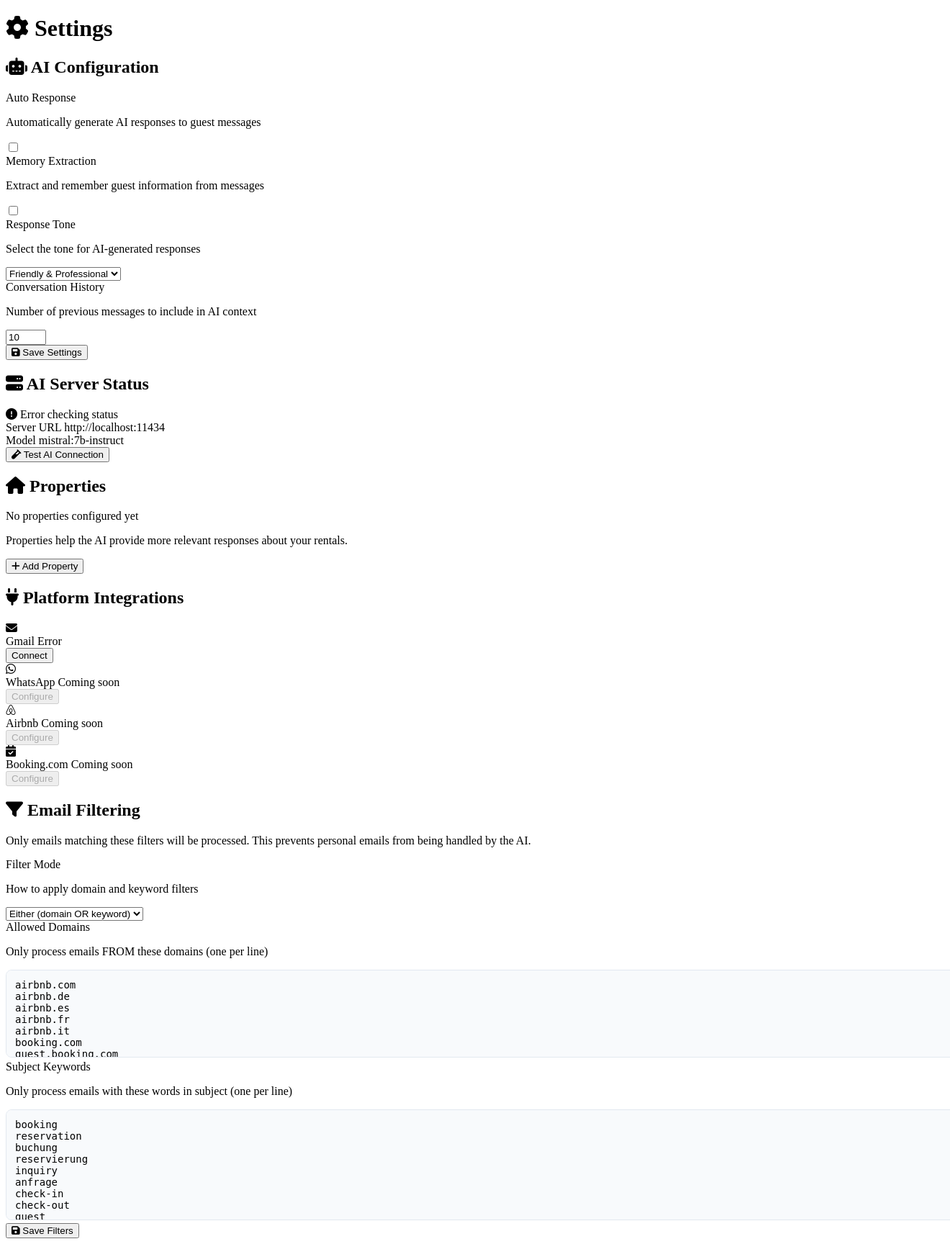
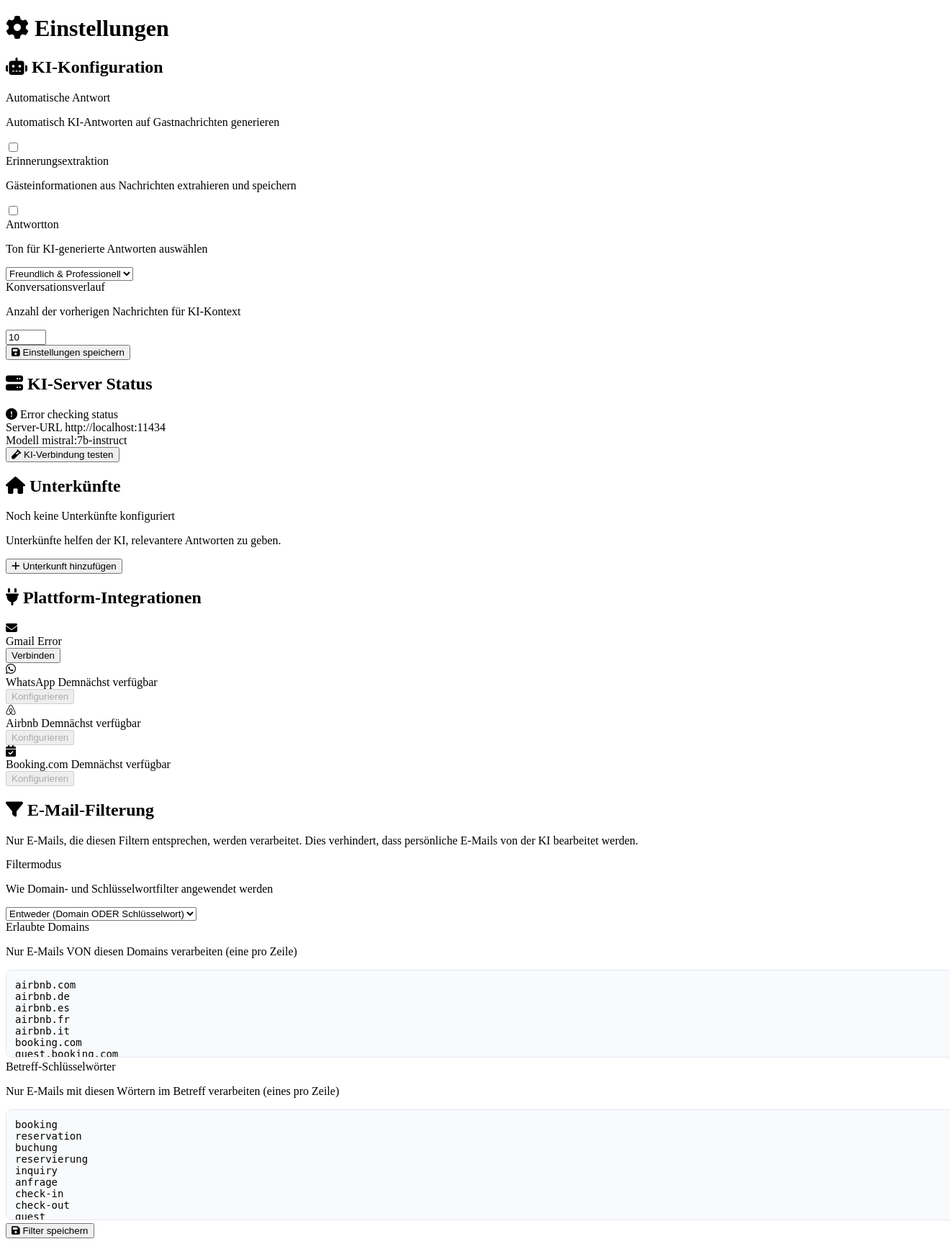
Before and after one commit to urlaubsmagie-code/FlaskApp, a Flask app: template templates/chatbot/settings.html in a window 1320 px wide; the page is wider, and only the part inside the window is pictured. Shown: the part 131-1859 px from the top of that part at 72% size. Run offline with Flask 3, Linux system fonts and the light colour scheme; the template is opened without the code that fills it, so the values that code supplies are empty; parts of the project's set-up code (start-up, migrations or seed data) failed here and were passed over.

Commit message:
fix: add data-i18n attributes to all templates for full translation support
- Add translation keys to inbox.html (filters, search, empty states)
- Add translation keys to settings.html (AI config, integrations, email filtering)
- Add translation keys to conversation.html (messages, AI toggle, input)
- Add translation keys to guest_profile.html (info, memories, notes, modal)
- Add 40+ new translation keys to i18n.js for both German and English
- Language selector now properly translates entire website

Co-Authored-By: Claude Opus 4.5 <noreply@anthropic.com>

```diff
--- a/templates/chatbot/settings.html
+++ b/templates/chatbot/settings.html
@@ -1,26 +1,26 @@
 {% extends "chatbot/base.html" %}
 
-{% block title %}Settings{% endblock %}
+{% block title %}{{ _('Settings') if _ else 'Einstellungen' }}{% endblock %}
 
 {% block content %}
 <div class="settings-container">
     <!-- Header -->
     <div class="page-header">
-        <h1><i class="fas fa-cog"></i> Settings</h1>
+        <h1><i class="fas fa-cog"></i> <span data-i18n="settings.title">Einstellungen</span></h1>
     </div>
 
     <div class="settings-grid">
         <!-- AI Settings -->
         <div class="settings-card">
             <div class="card-header">
-                <h2><i class="fas fa-robot"></i> AI Configuration</h2>
+                <h2><i class="fas fa-robot"></i> <span data-i18n="settings.ai.title">KI-Konfiguration</span></h2>
             </div>
             <div class="card-body">
                 <form id="aiSettingsForm">
                     <div class="setting-item">
                         <div class="setting-info">
-                            <label for="autoResponse">Auto Response</label>
-                            <p class="setting-description">Automatically generate AI responses to guest messages</p>
+                            <label for="autoResponse" data-i18n="settings.ai.autoResponse">Automatische Antwort</label>
+                            <p class="setting-description" data-i18n="settings.ai.autoResponse.desc">Automatisch KI-Antworten auf Gastnachrichten generieren</p>
                         </div>
                         <label class="toggle-switch">
                             <input type="checkbox" id="autoResponse" name="auto_response_enabled"
@@ -31,8 +31,8 @@
 
                     <div class="setting-item">
                         <div class="setting-info">
-                            <label for="memoryExtraction">Memory Extraction</label>
-                            <p class="setting-description">Extract and remember guest information from messages</p>
+                            <label for="memoryExtraction" data-i18n="settings.ai.memoryExtraction">Erinnerungsextraktion</label>
+                            <p class="setting-description" data-i18n="settings.ai.memoryExtraction.desc">Gästeinformationen aus Nachrichten extrahieren und speichern</p>
                         </div>
                         <label class="toggle-switch">
                             <input type="checkbox" id="memoryExtraction" name="memory_extraction_enabled"
@@ -43,22 +43,22 @@
 
                     <div class="setting-item">
                         <div class="setting-info">
-                            <label for="responseTone">Response Tone</label>
-                            <p class="setting-description">Select the tone for AI-generated responses</p>
+                            <label for="responseTone" data-i18n="settings.ai.tone">Antwortton</label>
+                            <p class="setting-description" data-i18n="settings.ai.tone.desc">Ton für KI-generierte Antworten auswählen</p>
                         </div>
                         <select id="responseTone" name="ai_response_tone" class="setting-select">
                             {% set current_tone = settings|selectattr('key', 'equalto', 'ai_response_tone')|map(attribute='value')|first or 'friendly_professional' %}
-                            <option value="friendly_professional" {% if current_tone == 'friendly_professional' %}selected{% endif %}>Friendly & Professional</option>
-                            <option value="formal" {% if current_tone == 'formal' %}selected{% endif %}>Formal</option>
-                            <option value="casual" {% if current_tone == 'casual' %}selected{% endif %}>Casual</option>
-                            <option value="concise" {% if current_tone == 'concise' %}selected{% endif %}>Concise</option>
+                            <option value="friendly_professional" {% if current_tone == 'friendly_professional' %}selected{% endif %} data-i18n="settings.ai.tone.friendly">Freundlich & Professionell</option>
+                            <option value="formal" {% if current_tone == 'formal' %}selected{% endif %} data-i18n="settings.ai.tone.formal">Formell</option>
+                            <option value="casual" {% if current_tone == 'casual' %}selected{% endif %} data-i18n="settings.ai.tone.casual">Locker</option>
+                            <option value="concise" {% if current_tone == 'concise' %}selected{% endif %} data-i18n="settings.ai.tone.concise">Prägnant</option>
                         </select>
                     </div>
 
                     <div class="setting-item">
                         <div class="setting-info">
-                            <label for="maxHistory">Conversation History</label>
-                            <p class="setting-description">Number of previous messages to include in AI context</p>
+                            <label for="maxHistory" data-i18n="settings.ai.history">Konversationsverlauf</label>
+                            <p class="setting-description" data-i18n="settings.ai.history.desc">Anzahl der vorherigen Nachrichten für KI-Kontext</p>
                         </div>
                         <input type="number" id="maxHistory" name="max_conversation_history"
                             value="{{ settings|selectattr('key', 'equalto', 'max_conversation_history')|map(attribute='value')|first or '10' }}"
@@ -66,7 +66,7 @@
                     </div>
 
                     <button type="submit" class="btn btn-primary">
-                        <i class="fas fa-save"></i> Save Settings
+                        <i class="fas fa-save"></i> <span data-i18n="settings.ai.save">Einstellungen speichern</span>
                     </button>
                 </form>
             </div>
@@ -75,29 +75,29 @@
         <!-- Ollama Status -->
         <div class="settings-card">
             <div class="card-header">
-                <h2><i class="fas fa-server"></i> AI Server Status</h2>
+                <h2><i class="fas fa-server"></i> <span data-i18n="settings.server.title">KI-Server Status</span></h2>
             </div>
             <div class="card-body">
                 <div class="status-display" id="ollamaStatus">
                     <div class="status-indicator checking">
                         <i class="fas fa-spinner fa-spin"></i>
-                        <span>Checking connection...</span>
+                        <span data-i18n="settings.server.checking">Verbindung wird geprüft...</span>
                     </div>
                 </div>
 
                 <div class="server-info">
                     <div class="info-row">
-                        <span class="info-label">Server URL</span>
+                        <span class="info-label" data-i18n="settings.server.url">Server-URL</span>
                         <span class="info-value">http://localhost:11434</span>
                     </div>
                     <div class="info-row">
-                        <span class="info-label">Model</span>
+                        <span class="info-label" data-i18n="settings.server.model">Modell</span>
                         <span class="info-value">mistral:7b-instruct</span>
                     </div>
                 </div>
 
                 <button class="btn btn-secondary" onclick="testAI()">
-                    <i class="fas fa-vial"></i> Test AI Connection
+                    <i class="fas fa-vial"></i> <span data-i18n="settings.server.test">KI-Verbindung testen</span>
                 </button>
             </div>
         </div>
@@ -105,7 +105,7 @@
         <!-- Properties -->
         <div class="settings-card">
             <div class="card-header">
-                <h2><i class="fas fa-home"></i> Properties</h2>
+                <h2><i class="fas fa-home"></i> <span data-i18n="settings.properties.title">Unterkünfte</span></h2>
             </div>
             <div class="card-body">
                 {% if properties %}
@@ -114,7 +114,7 @@
                     <div class="property-item">
                         <div class="property-info">
                             <span class="property-name">{{ prop.name }}</span>
-                            <span class="property-address">{{ prop.address or 'No address' }}</span>
+                            <span class="property-address">{{ prop.address or 'Keine Adresse' }}</span>
                         </div>
                         <div class="property-meta">
                             <span><i class="fas fa-bed"></i> {{ prop.bedrooms }}</span>
@@ -124,11 +124,11 @@
                     {% endfor %}
                 </div>
                 {% else %}
-                <p class="no-data">No properties configured yet</p>
-                <p class="help-text">Properties help the AI provide more relevant responses about your rentals.</p>
+                <p class="no-data" data-i18n="settings.properties.empty">Noch keine Unterkünfte konfiguriert</p>
+                <p class="help-text" data-i18n="settings.properties.help">Unterkünfte helfen der KI, relevantere Antworten zu geben.</p>
                 {% endif %}
                 <button class="btn btn-secondary" onclick="addProperty()">
-                    <i class="fas fa-plus"></i> Add Property
+                    <i class="fas fa-plus"></i> <span data-i18n="settings.properties.add">Unterkunft hinzufügen</span>
                 </button>
             </div>
         </div>
@@ -136,7 +136,7 @@
         <!-- Platform Integrations -->
         <div class="settings-card">
             <div class="card-header">
-                <h2><i class="fas fa-plug"></i> Platform Integrations</h2>
+                <h2><i class="fas fa-plug"></i> <span data-i18n="settings.integrations.title">Plattform-Integrationen</span></h2>
             </div>
             <div class="card-body">
                 <!-- Gmail Integration -->
@@ -145,12 +145,12 @@
                         <i class="fas fa-envelope"></i>
                     </div>
                     <div class="integration-info">
-                        <span class="integration-name">Gmail</span>
-                        <span class="integration-status" id="gmailStatus">Checking...</span>
+                        <span class="integration-name" data-i18n="settings.integrations.gmail">Gmail</span>
+                        <span class="integration-status" id="gmailStatus" data-i18n="common.loading">Laden...</span>
                         <span class="integration-email" id="gmailEmail"></span>
                     </div>
                     <button class="btn btn-secondary btn-sm" id="gmailButton" onclick="handleGmailAction()">
-                        Connect
+                        <span data-i18n="settings.integrations.connect">Verbinden</span>
                     </button>
                 </div>
 
@@ -158,13 +158,13 @@
                 <div class="gmail-actions" id="gmailActions" style="display: none;">
                     <div class="action-buttons">
                         <button class="btn btn-primary btn-sm" onclick="fetchEmails()">
-                            <i class="fas fa-download"></i> Fetch Emails
+                            <i class="fas fa-download"></i> <span data-i18n="settings.integrations.fetchEmails">E-Mails abrufen</span>
                         </button>
                         <button class="btn btn-secondary btn-sm" onclick="processEmails()">
-                            <i class="fas fa-cogs"></i> Process Unread
+                            <i class="fas fa-cogs"></i> <span data-i18n="settings.integrations.processUnread">Ungelesene verarbeiten</span>
                         </button>
                     </div>
-                    <p class="help-text">Fetch imports emails into inbox. Process runs AI on unread emails.</p>
+                    <p class="help-text" data-i18n="settings.integrations.gmailHelp">Abrufen importiert E-Mails in den Posteingang. Verarbeiten führt KI auf ungelesene E-Mails aus.</p>
                 </div>
 
                 <div class="integration-item">
@@ -172,10 +172,10 @@
                         <i class="fab fa-whatsapp"></i>
                     </div>
                     <div class="integration-info">
-                        <span class="integration-name">WhatsApp</span>
-                        <span class="integration-status not-configured">Coming soon</span>
+                        <span class="integration-name" data-i18n="settings.integrations.whatsapp">WhatsApp</span>
+                        <span class="integration-status not-configured" data-i18n="settings.integrations.comingSoon">Demnächst verfügbar</span>
                     </div>
-                    <button class="btn btn-secondary btn-sm" disabled>Configure</button>
+                    <button class="btn btn-secondary btn-sm" disabled data-i18n="settings.integrations.configure">Konfigurieren</button>
                 </div>
 
                 <div class="integration-item">
@@ -183,10 +183,10 @@
                         <i class="fab fa-airbnb"></i>
                     </div>
                     <div class="integration-info">
-                        <span class="integration-name">Airbnb</span>
-                        <span class="integration-status not-configured">Coming soon</span>
+                        <span class="integration-name" data-i18n="settings.integrations.airbnb">Airbnb</span>
+                        <span class="integration-status not-configured" data-i18n="settings.integrations.comingSoon">Demnächst verfügbar</span>
                     </div>
-                    <button class="btn btn-secondary btn-sm" disabled>Configure</button>
+                    <button class="btn btn-secondary btn-sm" disabled data-i18n="settings.integrations.configure">Konfigurieren</button>
                 </div>
 
                 <div class="integration-item">
@@ -194,10 +194,10 @@
                         <i class="fas fa-calendar-check"></i>
                     </div>
                     <div class="integration-info">
-                        <span class="integration-name">Booking.com</span>
-                        <span class="integration-status not-configured">Coming soon</span>
+                        <span class="integration-name" data-i18n="settings.integrations.booking">Booking.com</span>
+                        <span class="integration-status not-configured" data-i18n="settings.integrations.comingSoon">Demnächst verfügbar</span>
                     </div>
-                    <button class="btn btn-secondary btn-sm" disabled>Configure</button>
+                    <button class="btn btn-secondary btn-sm" disabled data-i18n="settings.integrations.configure">Konfigurieren</button>
                 </div>
             </div>
         </div>
@@ -205,31 +205,31 @@
         <!-- Email Filtering -->
         <div class="settings-card">
             <div class="card-header">
-                <h2><i class="fas fa-filter"></i> Email Filtering</h2>
+                <h2><i class="fas fa-filter"></i> <span data-i18n="settings.filter.title">E-Mail-Filterung</span></h2>
             </div>
             <div class="card-body">
-                <p class="help-text" style="margin-bottom: 15px;">
-                    Only emails matching these filters will be processed. This prevents personal emails from being handled by the AI.
+                <p class="help-text" style="margin-bottom: 15px;" data-i18n="settings.filter.desc">
+                    Nur E-Mails, die diesen Filtern entsprechen, werden verarbeitet. Dies verhindert, dass persönliche E-Mails von der KI bearbeitet werden.
                 </p>
 
                 <form id="emailFilterForm">
                     <div class="setting-item">
                         <div class="setting-info">
-                            <label for="filterMode">Filter Mode</label>
-                            <p class="setting-description">How to apply domain and keyword filters</p>
+                            <label for="filterMode" data-i18n="settings.filter.mode">Filtermodus</label>
+                            <p class="setting-description" data-i18n="settings.filter.mode.desc">Wie Domain- und Schlüsselwortfilter angewendet werden</p>
                         </div>
                         <select id="filterMode" name="filter_mode" class="setting-select">
-                            <option value="either" selected>Either (domain OR keyword)</option>
-                            <option value="domain">Domain only</option>
-                            <option value="keyword">Keyword only</option>
-                            <option value="both">Both (domain AND keyword)</option>
+                            <option value="either" selected data-i18n="settings.filter.mode.either">Entweder (Domain ODER Schlüsselwort)</option>
+                            <option value="domain" data-i18n="settings.filter.mode.domain">Nur Domain</option>
+                            <option value="keyword" data-i18n="settings.filter.mode.keyword">Nur Schlüsselwort</option>
+                            <option value="both" data-i18n="settings.filter.mode.both">Beides (Domain UND Schlüsselwort)</option>
                         </select>
                     </div>
 
                     <div class="setting-item" style="flex-direction: column; align-items: flex-start;">
                         <div class="setting-info" style="margin-bottom: 10px;">
-                            <label for="allowedDomains">Allowed Domains</label>
-                            <p class="setting-description">Only process emails FROM these domains (one per line)</p>
+                            <label for="allowedDomains" data-i18n="settings.filter.domains">Erlaubte Domains</label>
+                            <p class="setting-description" data-i18n="settings.filter.domains.desc">Nur E-Mails VON diesen Domains verarbeiten (eine pro Zeile)</p>
                         </div>
                         <textarea id="allowedDomains" name="allowed_domains" class="setting-textarea" rows="6" placeholder="airbnb.com
 booking.com
@@ -244,8 +244,8 @@ guest.booking.com</textarea>
 
                     <div class="setting-item" style="flex-direction: column; align-items: flex-start;">
                         <div class="setting-info" style="margin-bottom: 10px;">
-                            <label for="subjectKeywords">Subject Keywords</label>
-                            <p class="setting-description">Only process emails with these words in subject (one per line)</p>
+                            <label for="subjectKeywords" data-i18n="settings.filter.keywords">Betreff-Schlüsselwörter</label>
+                            <p class="setting-description" data-i18n="settings.filter.keywords.desc">Nur E-Mails mit diesen Wörtern im Betreff verarbeiten (eines pro Zeile)</p>
                         </div>
                         <textarea id="subjectKeywords" name="subject_keywords" class="setting-textarea" rows="8" placeholder="booking
 reservation
@@ -263,7 +263,7 @@ confirmation</textarea>
                     </div>
 
                     <button type="submit" class="btn btn-primary">
-                        <i class="fas fa-save"></i> Save Filters
+                        <i class="fas fa-save"></i> <span data-i18n="settings.filter.save">Filter speichern</span>
                     </button>
                 </form>
             </div>
```
Also changed, not shown: static/js/i18n.js (+58 -2 lines), templates/chatbot/conversation.html (+13 -12 lines), templates/chatbot/guest_profile.html (+42 -42 lines), templates/chatbot/inbox.html (+24 -24 lines).
